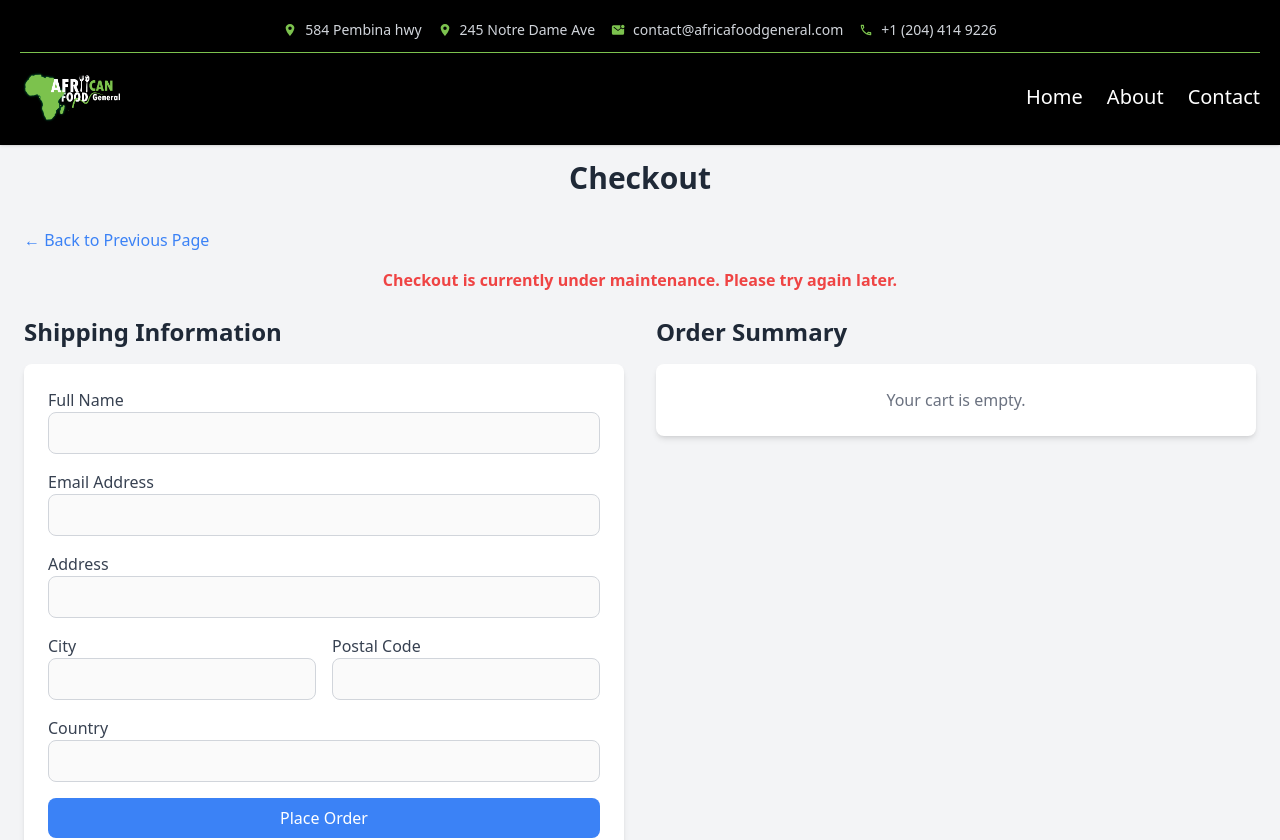
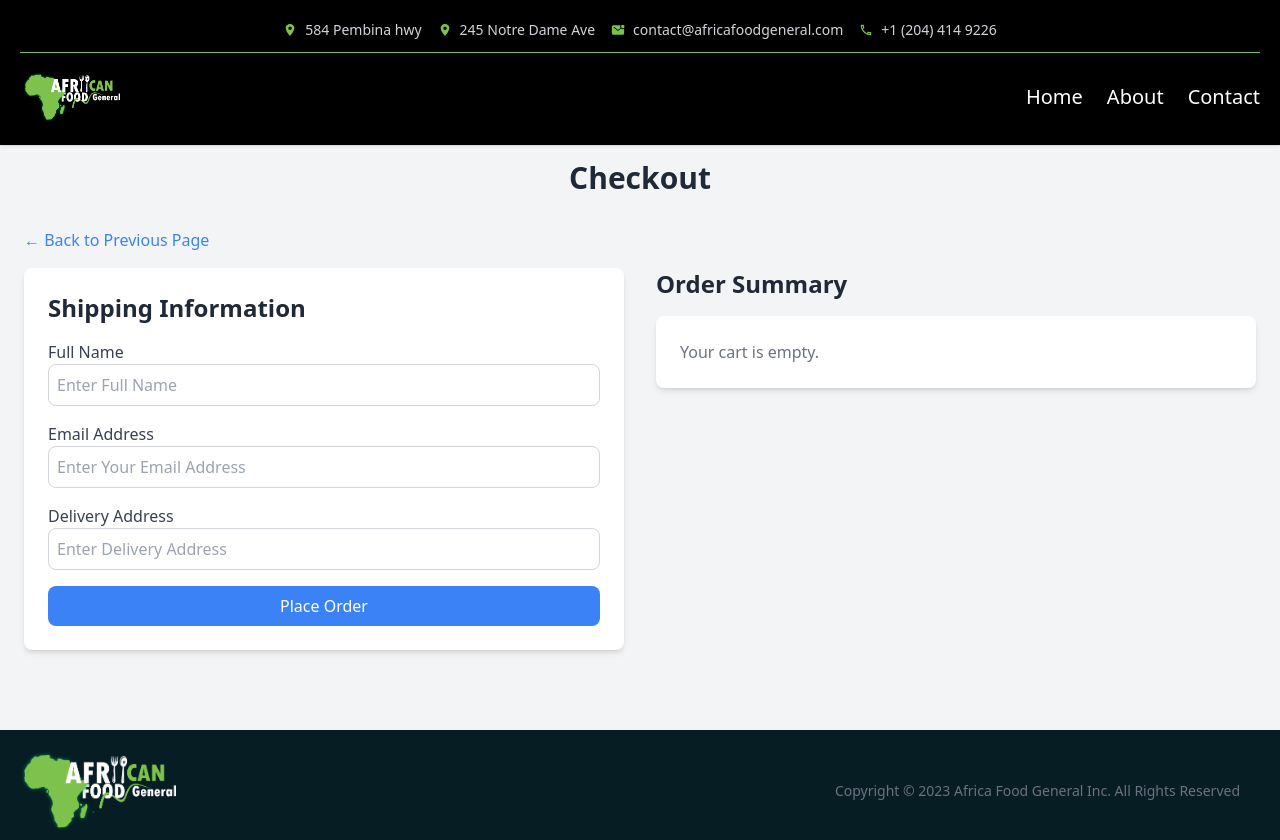
Before and after one commit to iamLeb/africaFoodGeneral, a React (Vite) app: page /checkout in a window 1280 px wide. Shown: the top 840 px of the page. Built offline with nearby package versions, Linux system fonts and the light colour scheme.

Commit message:
added new update

```diff
--- a/package.json
+++ b/package.json
@@ -10,6 +10,7 @@
     "preview": "vite preview"
   },
   "dependencies": {
+    "axios": "^1.7.7",
     "react": "^18.3.1",
     "react-dom": "^18.3.1",
     "react-icons": "^5.3.0",
--- a/src/pages/front/Checkout.jsx
+++ b/src/pages/front/Checkout.jsx
@@ -1,6 +1,7 @@
 import { useState, useEffect } from "react";
 import { useNavigate } from "react-router-dom";
 import { notify } from "../../utils/Notify.js";
+import api from "../../services/api.js";
 
 const Checkout = () => {
     const [cartItems, setCartItems] = useState([]);
@@ -8,17 +9,34 @@ const Checkout = () => {
         fullName: "",
         email: "",
         address: "",
-        city: "",
-        postalCode: "",
-        country: "",
     });
+    const [userProfile, setUserProfile] = useState(null); // State for storing user profile
+    const [errors, setErrors] = useState({});
     const [showConfirmation, setShowConfirmation] = useState(false);
-    const [isMaintenance, setIsMaintenance] = useState(true); // New state for maintenance
+    const [isMaintenance, setIsMaintenance] = useState(false); // New state for maintenance
     const navigate = useNavigate();
 
     useEffect(() => {
         const storedCart = JSON.parse(localStorage.getItem("cart")) || [];
         setCartItems(storedCart);
+
+        // Check if a token exists in localStorage
+        const token = localStorage.getItem('token');
+        if (token) {
+            // Simulate fetching the user profile using the token
+            const fetchUserProfile = async () => {
+                try {
+                    const res = await api.get(`/user/profile`, {
+                        headers: { Authorization: `Bearer ${token}` }
+                    });
+                    setUserProfile(res.data); // Set the user profile data
+                } catch (error) {
+                    console.error("Error fetching user profile", error);
+                    // Handle any token expiration or fetching errors
+                }
+            };
+            fetchUserProfile();
+        }
     }, []);
 
     const getTotalPrice = () => {
@@ -33,8 +51,41 @@ const Checkout = () => {
         });
     };
 
-    const handleFormSubmit = (e) => {
+    const validateForm = () => {
+        let valid = true;
+        let newErrors = {};
+
+        // Full Name validation
+        if (formData.fullName.trim().length < 2) {
+            newErrors.fullName = "Full Name must be at least 2 characters long.";
+            valid = false;
+        }
+
+        // Email validation using regular expression
+        const emailPattern = /^[a-zA-Z0-9._%+-]+@[a-zA-Z0-9.-]+\.[a-zA-Z]{2,}$/;
+        if (!emailPattern.test(formData.email)) {
+            newErrors.email = "Please enter a valid email address.";
+            valid = false;
+        }
+
+        // Address validation
+        if (formData.address.trim().length < 5) {
+            newErrors.address = "Address must be at least 5 characters long.";
+            valid = false;
+        }
+
+        setErrors(newErrors);
+        return valid;
+    };
+
+    const handleFormSubmit = async (e) => {
         e.preventDefault();
+
+        // Check if the cart is empty
+        if (cartItems.length === 0) {
+            notify("Your cart is empty. Please add items to the cart before placing an order.", { type: "error" });
+            return;
+        }
 
         // Disable form submission if under maintenance
         if (isMaintenance) {
@@ -42,13 +93,21 @@ const Checkout = () => {
             return;
         }
 
+        // Perform validation
+        if (!validateForm()) {
+            notify("Please correct the errors in the form", { type: "error" });
+            return;
+        }
+
         const orderDetails = {
             formData,
-            cartItems,
-            totalPrice: getTotalPrice(),
+            cartItems
         };
 
-        console.log("Order Details: ", orderDetails);
+        // send order to api
+        const res = await api.post('/order', orderDetails);
+        localStorage.setItem('token', formData.email);
+
         setShowConfirmation(true);
         localStorage.removeItem("cart");
         setCartItems([]);
@@ -88,96 +147,77 @@ const Checkout = () => {
 
                 <div className="grid grid-cols-1 lg:grid-cols-2 gap-8">
                     <div>
+                        {userProfile ? (
+                            <div className="bg-white p-6 rounded-lg shadow-md">
+                                <h2 className="text-2xl font-semibold text-gray-800 mb-4">User Profile</h2>
+                                <p><strong>Full Name:</strong> {userProfile.fullName}</p>
+                                <p><strong>Email:</strong> {userProfile.email}</p>
+                                <p><strong>Address:</strong> {userProfile.address}</p>
+                                <button
+                                    className="w-full bg-blue-500 hover:bg-blue-600 text-white px-4 py-2 rounded-lg transition mt-4"
+                                    onClick={() => navigate('/order-summary')}
+                                >
+                                    Proceed to Payment
+                                </button>
+                            </div>
+                        ) : (
+                            <form onSubmit={handleFormSubmit} className="bg-white p-6 rounded-lg shadow-md">
                                 <h2 className="text-2xl font-semibold text-gray-800 mb-4">Shipping Information</h2>
-                        <form onSubmit={handleFormSubmit} className="bg-white p-6 rounded-lg shadow-md">
                                 <div className="mb-4">
                                     <label htmlFor="fullName" className="block text-gray-700">Full Name</label>
                                     <input
+                                        placeholder="Enter Full Name"
                                         type="text"
                                         id="fullName"
                                         name="fullName"
                                         value={formData.fullName}
                                         onChange={handleInputChange}
-                                    className="w-full border border-gray-300 rounded-lg p-2"
+                                        className={`w-full border border-gray-300 rounded-lg p-2 ${errors.fullName ? 'border-red-500' : ''}`}
                                         required
                                         disabled={isMaintenance}
                                     />
+                                    {errors.fullName && <p className="text-red-500 text-sm">{errors.fullName}</p>}
                                 </div>
                                 <div className="mb-4">
                                     <label htmlFor="email" className="block text-gray-700">Email Address</label>
                                     <input
+                                        placeholder="Enter Your Email Address"
                                         type="email"
                                         id="email"
                                         name="email"
                                         value={formData.email}
                                         onChange={handleInputChange}
-                                    className="w-full border border-gray-300 rounded-lg p-2"
+                                        className={`w-full border border-gray-300 rounded-lg p-2 ${errors.email ? 'border-red-500' : ''}`}
                                         required
                                         disabled={isMaintenance}
                                     />
+                                    {errors.email && <p className="text-red-500 text-sm">{errors.email}</p>}
                                 </div>
                                 <div className="mb-4">
-                                <label htmlFor="address" className="block text-gray-700">Address</label>
+                                    <label htmlFor="address" className="block text-gray-700">Delivery Address</label>
                                     <input
+                                        placeholder="Enter Delivery Address"
                                         type="text"
                                         id="address"
                                         name="address"
                                         value={formData.address}
                                         onChange={handleInputChange}
-                                    className="w-full border border-gray-300 rounded-lg p-2"
+                                        className={`w-full border border-gray-300 rounded-lg p-2 ${errors.address ? 'border-red-500' : ''}`}
                                         required
                                         disabled={isMaintenance}
                                     />
+                                    {errors.address && <p className="text-red-500 text-sm">{errors.address}</p>}
                                 </div>
-                            <div className="grid grid-cols-1 sm:grid-cols-2 gap-4">
-                                <div className="mb-4">
-                                    <label htmlFor="city" className="block text-gray-700">City</label>
-                                    <input
-                                        type="text"
-                                        id="city"
-                                        name="city"
-                                        value={formData.city}
-                                        onChange={handleInputChange}
-                                        className="w-full border border-gray-300 rounded-lg p-2"
-                                        required
-                                        disabled={isMaintenance}
-                                    />
-                                </div>
-                                <div className="mb-4">
-                                    <label htmlFor="postalCode" className="block text-gray-700">Postal Code</label>
-                                    <input
-                                        type="text"
-                                        id="postalCode"
-                                        name="postalCode"
-                                        value={formData.postalCode}
-                                        onChange={handleInputChange}
-                                        className="w-full border border-gray-300 rounded-lg p-2"
-                                        required
-                                        disabled={isMaintenance}
-                                    />
-                                </div>
-                            </div>
-                            <div className="mb-4">
-                                <label htmlFor="country" className="block text-gray-700">Country</label>
-                                <input
-                                    type="text"
-                                    id="country"
-                                    name="country"
-                                    value={formData.country}
-                                    onChange={handleInputChange}
-                                    className="w-full border border-gray-300 rounded-lg p-2"
-                                    required
-                                    disabled={isMaintenance}
-                                />
-                            </div>
+
                                 <button
                                     type="submit"
                                     className="w-full bg-blue-500 hover:bg-blue-600 text-white px-4 py-2 rounded-lg transition"
-                                disabled={!isMaintenance}
+                                    disabled={isMaintenance}
                                 >
                                     Place Order
                                 </button>
                             </form>
+                        )}
                     </div>
 
                     <div>
@@ -192,30 +232,33 @@ const Checkout = () => {
                                                     <img
                                                         src={'https://arabicawhite.s3.amazonaws.com/afg/' + item.image[0]}
                                                         alt={item.title}
-                                                        className="w-16 h-16 object-cover rounded"
+                                                        className="w-20 h-20 object-cover"
                                                     />
                                                 </div>
-                                                <h3 className="text-gray-800">{item.title}</h3>
-                                                <p className="text-gray-600">Quantity: {item.quantity}</p>
+                                                <div>
+                                                    <h3 className="text-lg font-semibold text-gray-800">{item.title}</h3>
+                                                    <p className="text-gray-600">Qty: {item.quantity}</p>
                                                 </div>
+                                            </div>
+                                            <div>
+                                                <p className="text-lg text-gray-800 font-semibold">${item.price * item.quantity}</p>
                                                 <button
                                                     onClick={() => handleRemoveItem(item.id)}
-                                                className="text-red-500 px-3 py-1 rounded-lg"
-                                                disabled={isMaintenance}
+                                                    className="text-red-500 hover:underline"
                                                 >
                                                     Remove
                                                 </button>
                                             </div>
+                                        </div>
                                     ))}
-                                    <div className="flex justify-between mt-4 text-lg font-semibold text-gray-800">
-                                        <p>Number of Items:</p>
-                                        <p>{cartItems.length}</p>
+                                    <hr className="my-4" />
+                                    <div className="flex justify-between items-center">
+                                        <p className="text-lg font-semibold text-gray-800">Total Price:</p>
+                                        <p className="text-lg font-semibold text-gray-800">${getTotalPrice()}</p>
                                     </div>
                                 </>
                             ) : (
-                                <div className="text-center text-gray-500">
-                                    Your cart is empty.
-                                </div>
+                                <p className="text-gray-500">Your cart is empty.</p>
                             )}
                         </div>
                     </div>
@@ -223,15 +266,15 @@ const Checkout = () => {
             </div>
 
             {showConfirmation && (
-                <div className="fixed inset-0 bg-black bg-opacity-50 flex justify-center items-center">
-                    <div className="bg-white p-6 rounded-lg shadow-lg text-center">
-                        <h2 className="text-xl font-semibold mb-4">Order Placed Successfully!</h2>
-                        <p className="mb-4">Your Order has been placed successfully, you will be contacted shortly for delivery</p>
+                <div className="fixed inset-0 flex items-center justify-center bg-black bg-opacity-50">
+                    <div className="flex flex-col bg-white p-8 rounded-lg shadow-lg max-w-md mx-auto">
+                        <h2 className="text-2xl font-semibold mb-4">Thank You for Your Order!</h2>
+                        <p className="text-gray-700 mb-6">Your order has been placed successfully, Your delivery is on the way.</p>
                         <button
                             onClick={closePopup}
-                            className="bg-blue-500 hover:bg-blue-600 text-white px-4 py-2 rounded-lg"
+                            className="bg-blue-500 text-white px-4 py-2 rounded-lg hover:bg-blue-600"
                         >
-                            OK
+                            Continue Shopping
                         </button>
                     </div>
                 </div>
--- /dev/null
+++ b/src/services/api.js
@@ -0,0 +1,9 @@
+import axios from 'axios';
+
+// console.log(import.meta.env);
+const api = axios.create({
+    baseURL: import.meta.env.VITE_CORS,
+    withCredentials: true // Send cookies with cross-origin requests
+});
+
+export default api;
```
Also changed, not shown: src/components/front/Products.js (+0 -14 lines), src/components/front/Shop.jsx (+41 -11 lines), 2 other files (tests, documents, lock files or other folders). Lines whose indentation alone changed are shown as unchanged.
